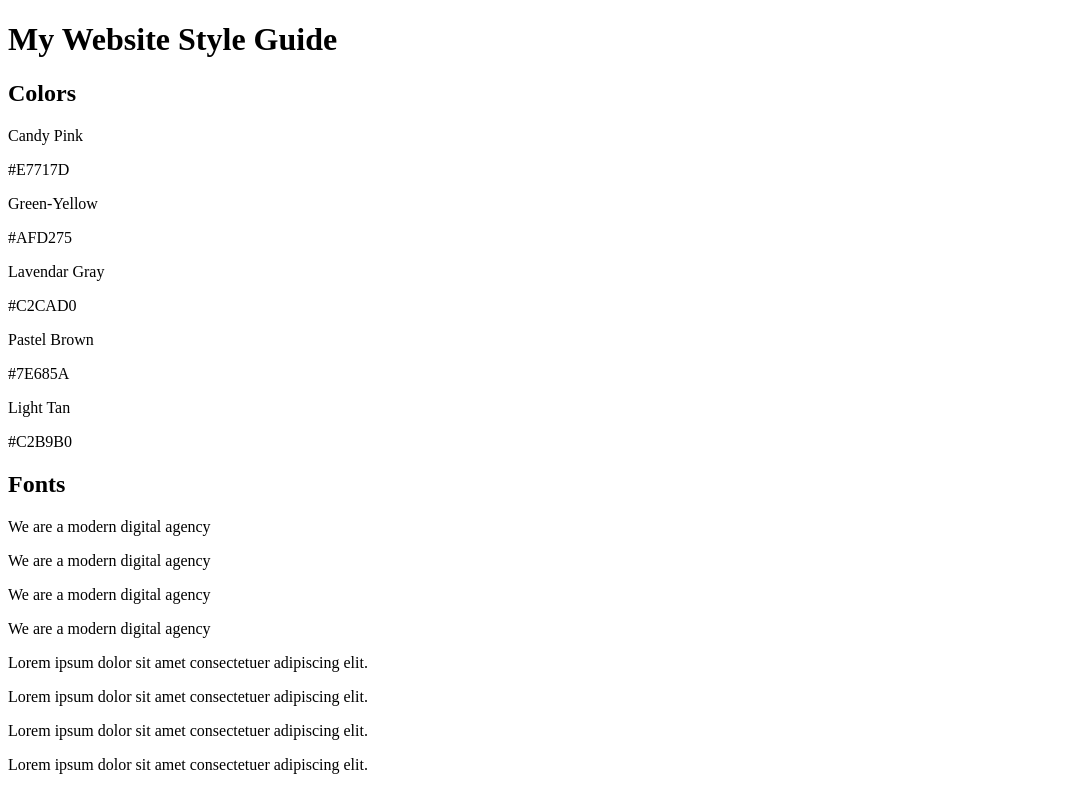
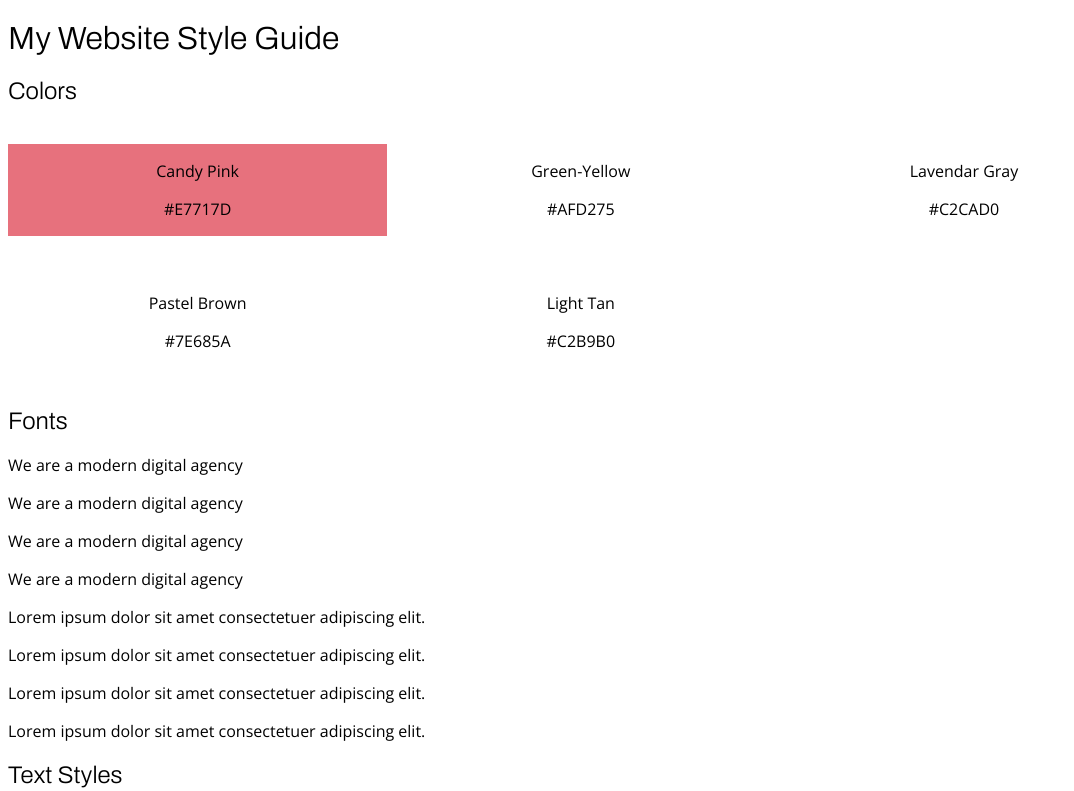
Before and after one commit to ehongkuo/Website-Style-Guide, a plain HTML site: page index.html in a window 1280 px wide. Shown: the top 791 px of the page, without its empty margins (0-1074 px from the left). Drawn offline with nearby package versions, Linux system fonts and the light colour scheme.

Commit message:
added some css

```diff
--- a/index.html
+++ b/index.html
@@ -3,7 +3,9 @@
     <head>
         <title>Website Style Guide</title>
         <link href='styles.css' rel='stylesheet'>
-
+        <link rel="preconnect" href="https://fonts.googleapis.com">
+        <link rel="preconnect" href="https://fonts.gstatic.com" crossorigin>
+        <link href="https://fonts.googleapis.com/css2?family=Archivo:wght@300&family=Open+Sans&display=swap" rel="stylesheet">
     </head>
     <body>
         <h1>My Website Style Guide</h1>
--- a/styles.css
+++ b/styles.css
@@ -0,0 +1,22 @@
+h1 {
+    font-family: 'Archivo', sans-serif;
+}
+
+h2 {
+    font-family: 'Archivo', sans-serif;
+}
+
+p {
+    font-family: 'Open Sans', sans-serif;
+}
+
+.color-panel {
+    display: inline-block;
+    width: 30%;
+    text-align: center;
+    margin: 20px auto;
+}
+
+.candy-pink {
+    background-color: #e7717d;
+}
```
